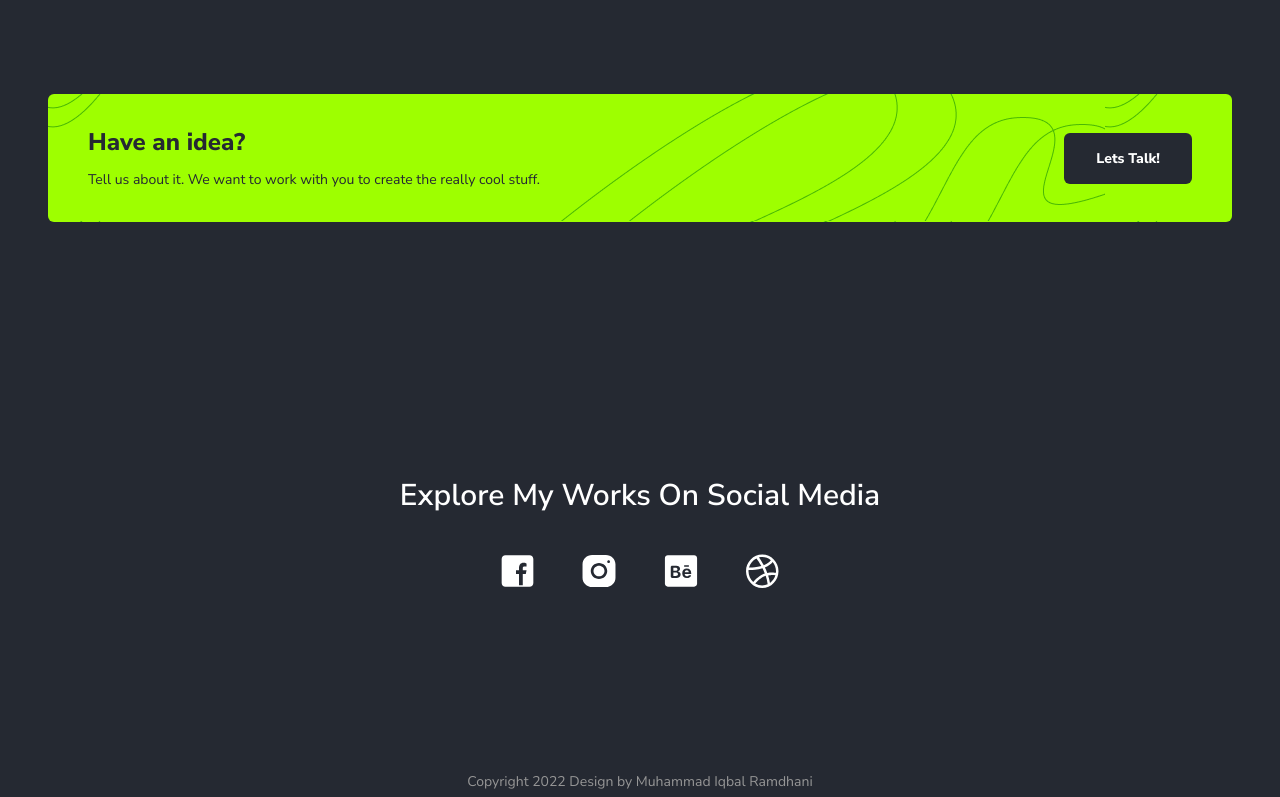
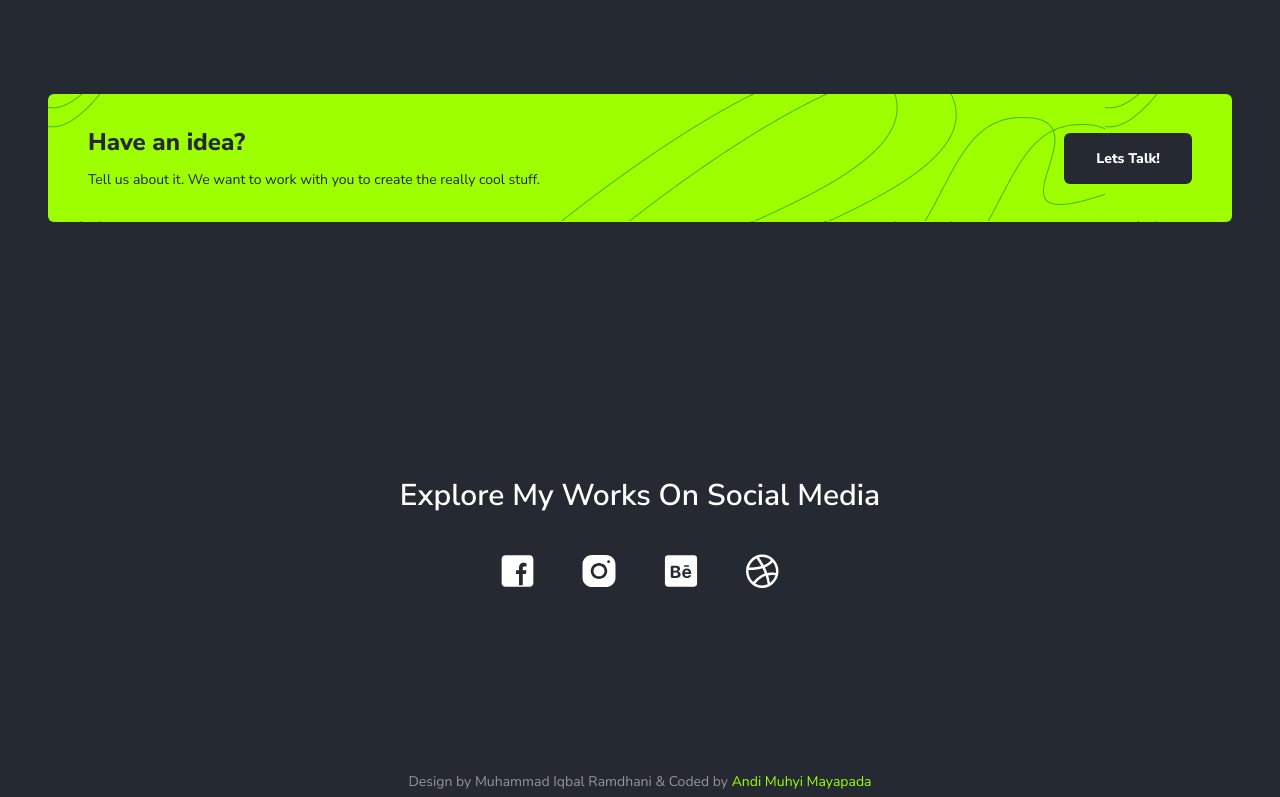
Before and after one commit to prommpd830/portfolio-iqbal, a website: page index.html in a window 1280 px wide. Shown: the part 4457-5254 px from the top of the page. Drawn offline with nearby package versions, Linux system fonts and the light colour scheme.

Commit message:
update copyright

```diff
--- a/index.html
+++ b/index.html
@@ -365,7 +365,7 @@
 
     <!-- Footer Start -->
     <footer id="footer" class="py-14">
-        <p class="text-center text-secondary text-sm">Copyright 2022 Design by Muhammad Iqbal Ramdhani</p>
+        <p class="text-center text-secondary text-sm">Design by Muhammad Iqbal Ramdhani & Coded by <a class="text-primary" href="https://prommpd830.github.io/">Andi Muhyi Mayapada</a></p>
     </footer>
     <!-- Footer End -->
 
```
